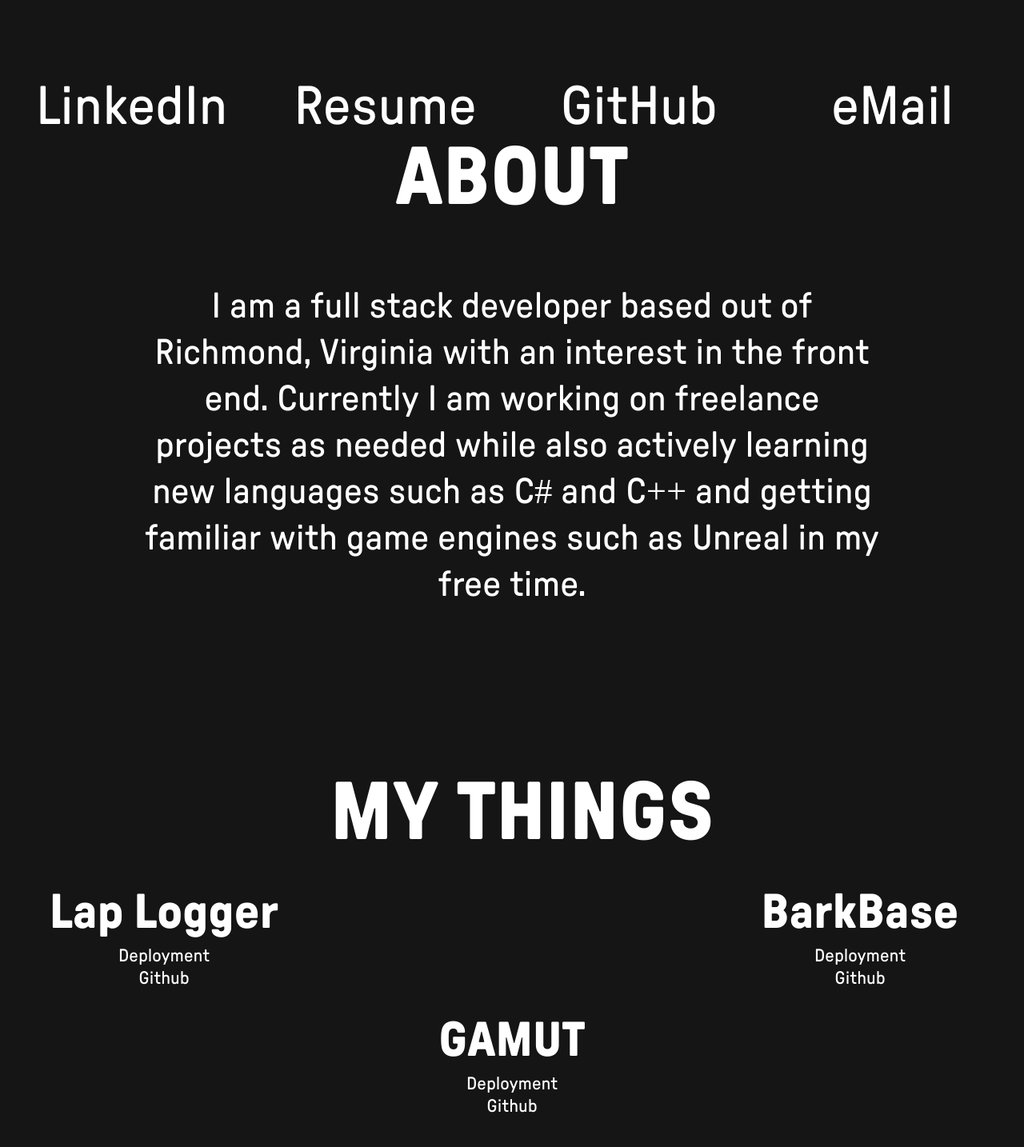
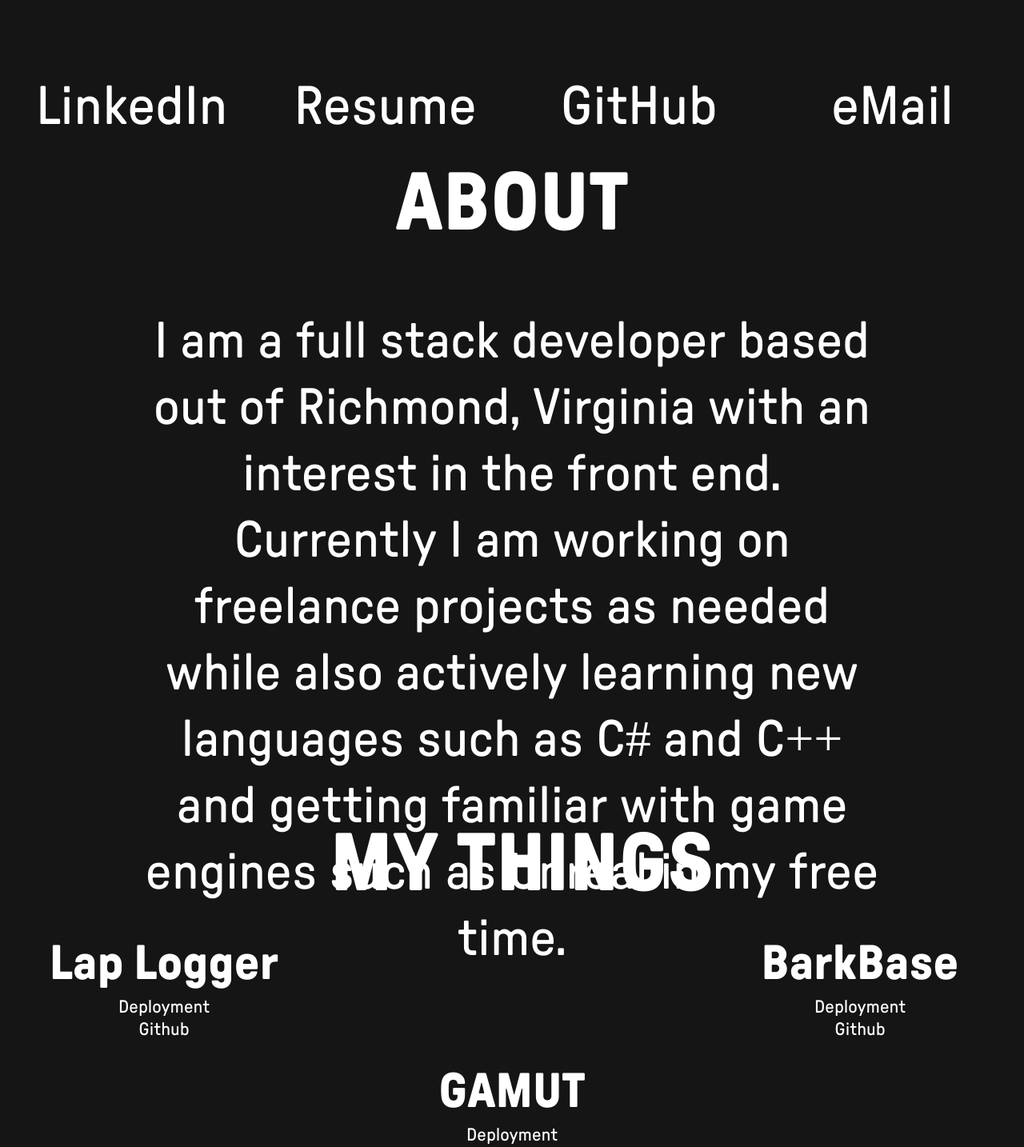
Before and after one commit to ttiurt/portfolio, a React (Vite) app: page / in a window 1280 px wide. Shown: the part 680-2114 px from the top of the page at 80% size. Built offline with nearby package versions, Linux system fonts and the light colour scheme; a web font is replaced by a local one.

Commit message:
add pad to my things

```diff
--- a/src/components/About/About.module.css
+++ b/src/components/About/About.module.css
@@ -20,7 +20,7 @@
   text-align: center;
   align-items: center;
   font-size: 4vw;
-  padding-top: 3vw;
+  padding-top: 5.5vw;
   align-items: center;
 }
 
@@ -29,7 +29,7 @@
 }
 
 .abtText > p {
-  font-size: 3.5vw;
+  font-size: 4rem;
   padding: 0 1rem;
 }
 
--- a/src/components/MyProjects/MyProjects.module.css
+++ b/src/components/MyProjects/MyProjects.module.css
@@ -10,7 +10,7 @@
   align-items: center;
   font-size: 4vw;
   padding-left: 2vw;
-  padding-top: 2.5vw;
+  padding-top: 7.5vw;
 }
 
 .thngsTitle > h1 {
@@ -30,6 +30,7 @@
     "thng1 . thng2"
     ". thng5 ."
     "thng3 . thng4";
+  padding-bottom: 5vh;
 }
 
 .thng1 {
```
